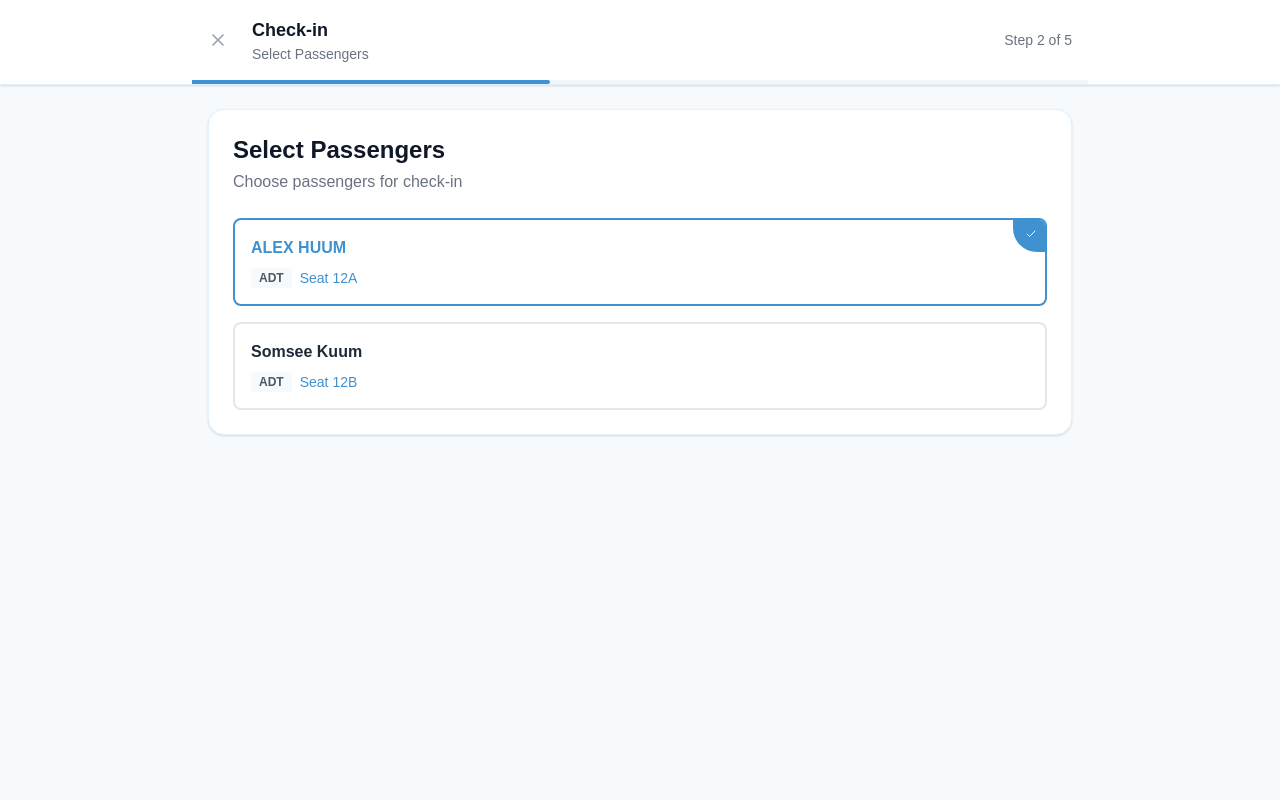
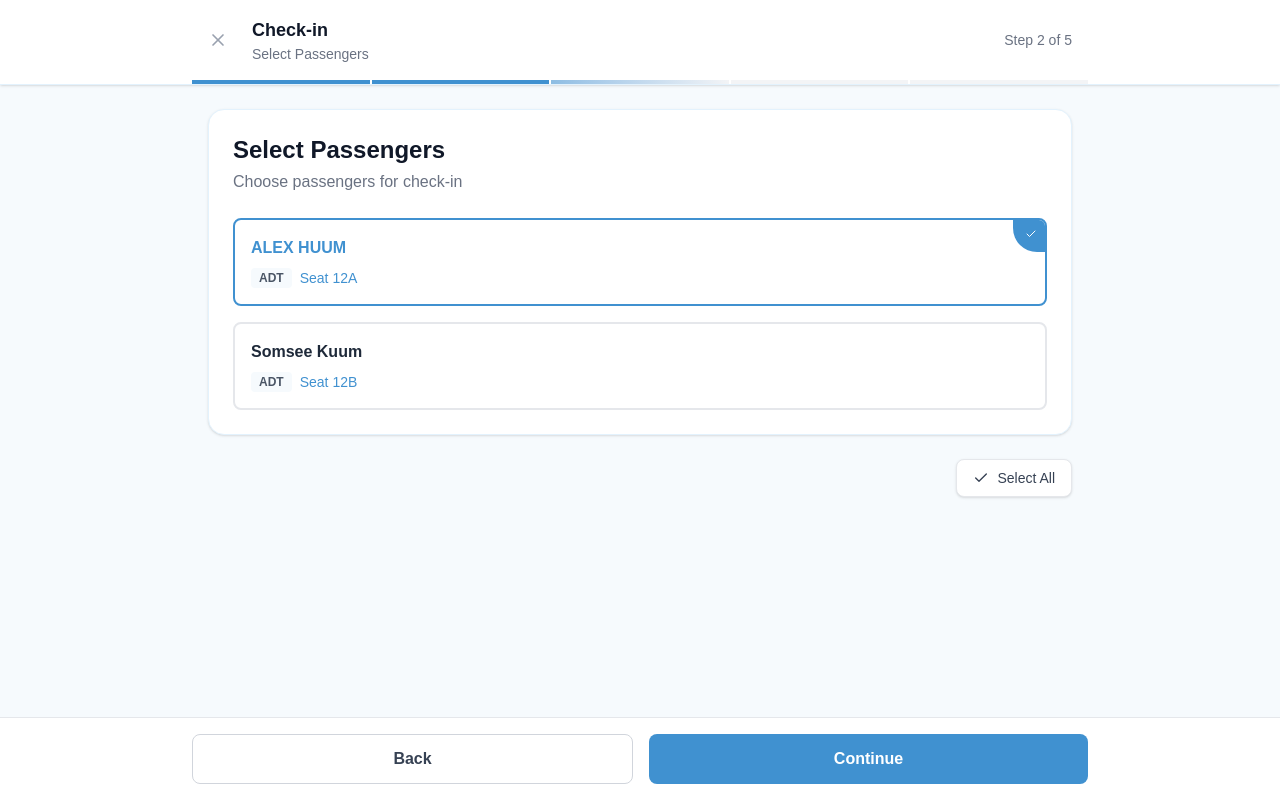
Before and after one commit to Saran-J/NextJS-Training, a Next.js app in the folder web/homework-01/: page /checkinstep/step2 in a window 1280 px wide. Built offline with nearby package versions, Linux system fonts and the light colour scheme.

Commit message:
modify checkinstep

```diff
--- a/web/homework-01/src/app/checkinstep/_components/PassengerBox.tsx
+++ b/web/homework-01/src/app/checkinstep/_components/PassengerBox.tsx
@@ -1,31 +1,25 @@
 "use client";
 
-import React, { useState } from 'react';
+import React from 'react';
 import { Check } from 'lucide-react';
 
 export interface PassengerBoxProps {
     name: string;
     type: string;
     seat: string;
-    initialSelected?: boolean;
-    onSelectChange?: (name: string, isSelected: boolean) => void;
+    isSelected: boolean;
+    onSelectChange: (name: string, isSelected: boolean) => void;
 }
 
 export default function PassengerBox({
     name,
     type,
     seat,
-    initialSelected = false,
+    isSelected,
     onSelectChange,
 }: PassengerBoxProps) {
-    const [isSelected, setIsSelected] = useState(initialSelected);
-
     const toggleSelection = () => {
-        const newState = !isSelected;
-        setIsSelected(newState);
-        if (onSelectChange) {
-            onSelectChange(name, newState);
-        }
+        onSelectChange(name, !isSelected);
     };
 
     return (
--- a/web/homework-01/src/app/checkinstep/_components/ProgressHeader.tsx
+++ b/web/homework-01/src/app/checkinstep/_components/ProgressHeader.tsx
@@ -37,17 +37,21 @@ export default function ProgressHeader() {
             </div>
 
             {/* Progress Bar Container */}
-            <div className="w-full h-1 bg-gray-100 flex max-w-4xl mx-auto">
+            <div className="w-full h-1 flex max-w-4xl mx-auto gap-[2px]">
                 {Array.from({ length: totalSteps }).map((_, index) => {
                     const stepNumber = index + 1;
-                    const isActive = stepNumber <= currentStep;
+                    let bgClass = "bg-gray-100"; // default for future steps
+
+                    if (stepNumber <= currentStep) {
+                        bgClass = "bg-primary";
+                    } else if (stepNumber === currentStep + 1) {
+                        bgClass = "bg-gradient-to-r from-primary/60 to-gray-100";
+                    }
 
                     return (
                         <div
                             key={stepNumber}
-                            className={`h-full flex-1 ${isActive ? 'bg-primary' : 'bg-transparent'}`}
-                            // Make right edge rounded only for the end of active progress segment
-                            style={stepNumber === currentStep ? { borderTopRightRadius: '999px', borderBottomRightRadius: '999px' } : {}}
+                            className={`h-full flex-1 ${bgClass}`}
                         />
                     );
                 })}
--- a/web/homework-01/src/app/checkinstep/layout.tsx
+++ b/web/homework-01/src/app/checkinstep/layout.tsx
@@ -8,11 +8,23 @@ export default function CheckInStepLayout({
     children: React.ReactNode;
 }) {
     return (
-        <div className="min-h-screen bg-secondary w-full">
+        <div className="min-h-screen bg-secondary w-full relative pb-28">
             <ProgressHeader />
             <main className="max-w-4xl mx-auto w-full px-4 mt-6">
                 {children}
             </main>
+
+            {/* Sticky Footer */}
+            <div className="fixed bottom-0 left-0 w-full bg-white border-t border-gray-200 p-4 z-10">
+                <div className="max-w-4xl mx-auto w-full flex gap-4">
+                    <button className="flex-1 py-3 px-6 rounded-lg font-bold text-gray-700 bg-white border border-gray-300 hover:bg-gray-50 flex items-center justify-center transition-colors">
+                        Back
+                    </button>
+                    <button className="flex-1 py-3 px-6 rounded-lg font-bold text-white bg-primary hover:bg-primary/90 flex items-center justify-center transition-colors">
+                        Continue
+                    </button>
+                </div>
+            </div>
         </div>
     );
 }
--- a/web/homework-01/src/app/checkinstep/step2/page.tsx
+++ b/web/homework-01/src/app/checkinstep/step2/page.tsx
@@ -1,10 +1,37 @@
 "use client";
 
-import React from 'react';
+import React, { useState } from 'react';
+import { Check } from 'lucide-react';
 import PassengerBox from '../_components/PassengerBox';
 
+const PASSENGERS = [
+    { name: "ALEX HUUM", type: "ADT", seat: "12A" },
+    { name: "Somsee Kuum", type: "ADT", seat: "12B" },
+];
+
 export default function Step2Page() {
+    const [selectedNames, setSelectedNames] = useState<string[]>(['ALEX HUUM']);
+
+    const handleSelectChange = (name: string, isSelected: boolean) => {
+        if (isSelected) {
+            setSelectedNames((prev) => [...prev, name]);
+        } else {
+            setSelectedNames((prev) => prev.filter((n) => n !== name));
+        }
+    };
+
+    const isAllSelected = selectedNames.length === PASSENGERS.length;
+
+    const toggleSelectAll = () => {
+        if (isAllSelected) {
+            setSelectedNames([]);
+        } else {
+            setSelectedNames(PASSENGERS.map((p) => p.name));
+        }
+    };
+
     return (
+        <div className="flex flex-col gap-6">
             <div className="bg-white rounded-2xl shadow-sm border border-border-secondary p-6 w-full max-w-4xl mx-auto">
                 <div className="mb-6">
                     <h2 className="text-xl md:text-2xl font-bold text-gray-900 mb-1">
@@ -16,19 +43,27 @@ export default function Step2Page() {
                 </div>
 
                 <div className="flex flex-col gap-4">
+                    {PASSENGERS.map((passenger) => (
                         <PassengerBox
-                    name="ALEX HUUM"
-                    type="ADT"
-                    seat="12A"
-                    initialSelected={true}
+                            key={passenger.name}
+                            name={passenger.name}
+                            type={passenger.type}
+                            seat={passenger.seat}
+                            isSelected={selectedNames.includes(passenger.name)}
+                            onSelectChange={handleSelectChange}
                         />
+                    ))}
+                </div>
+            </div>
 
-                <PassengerBox
-                    name="Somsee Kuum"
-                    type="ADT"
-                    seat="12B"
-                    initialSelected={false}
-                />
+            <div className="w-full flex justify-end">
+                <button
+                    onClick={toggleSelectAll}
+                    className="flex items-center gap-2 px-4 py-2 rounded-lg border border-gray-200 bg-white hover:bg-gray-50 text-gray-700 font-medium text-sm shadow-sm transition-colors"
+                >
+                    <Check className="w-4 h-4" />
+                    {isAllSelected ? "Clear All" : "Select All"}
+                </button>
             </div>
         </div>
     );
```
Lines whose indentation alone changed are shown as unchanged.
